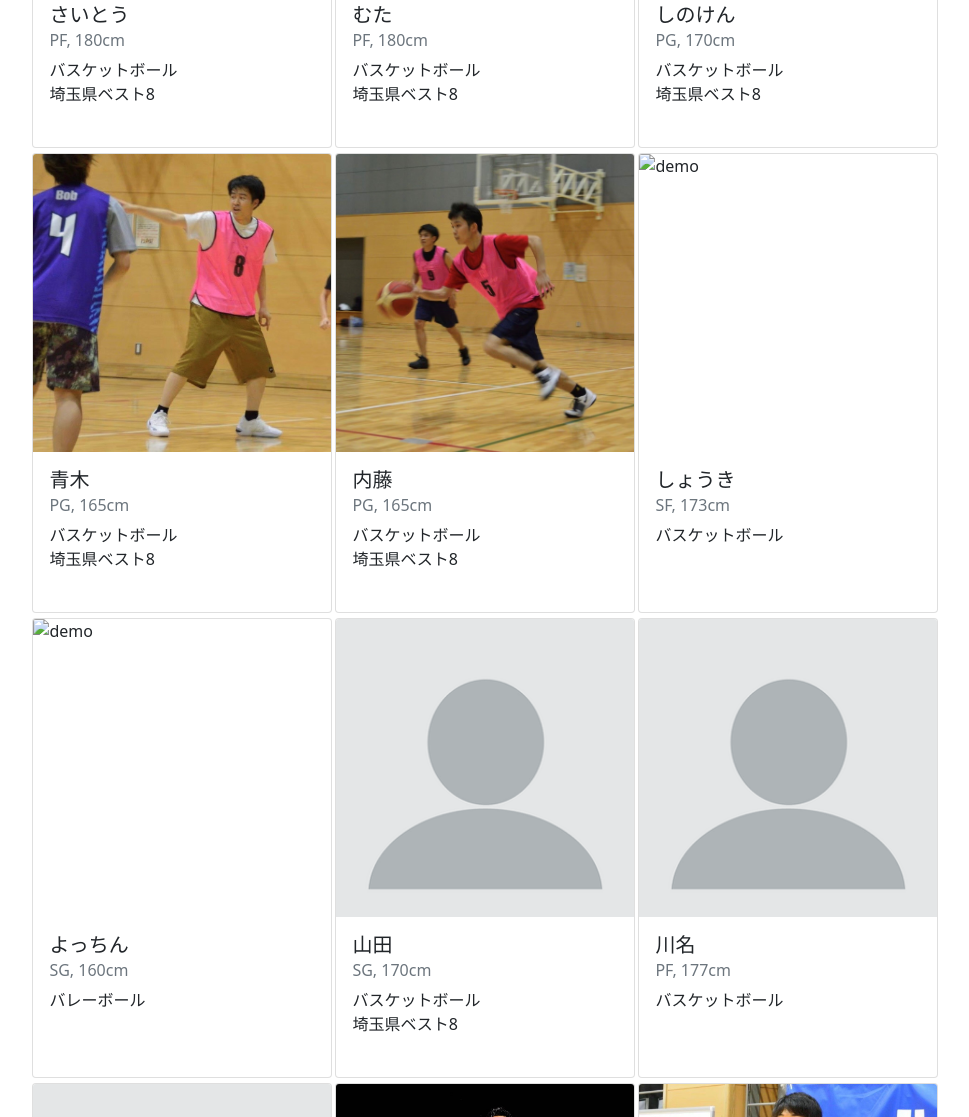
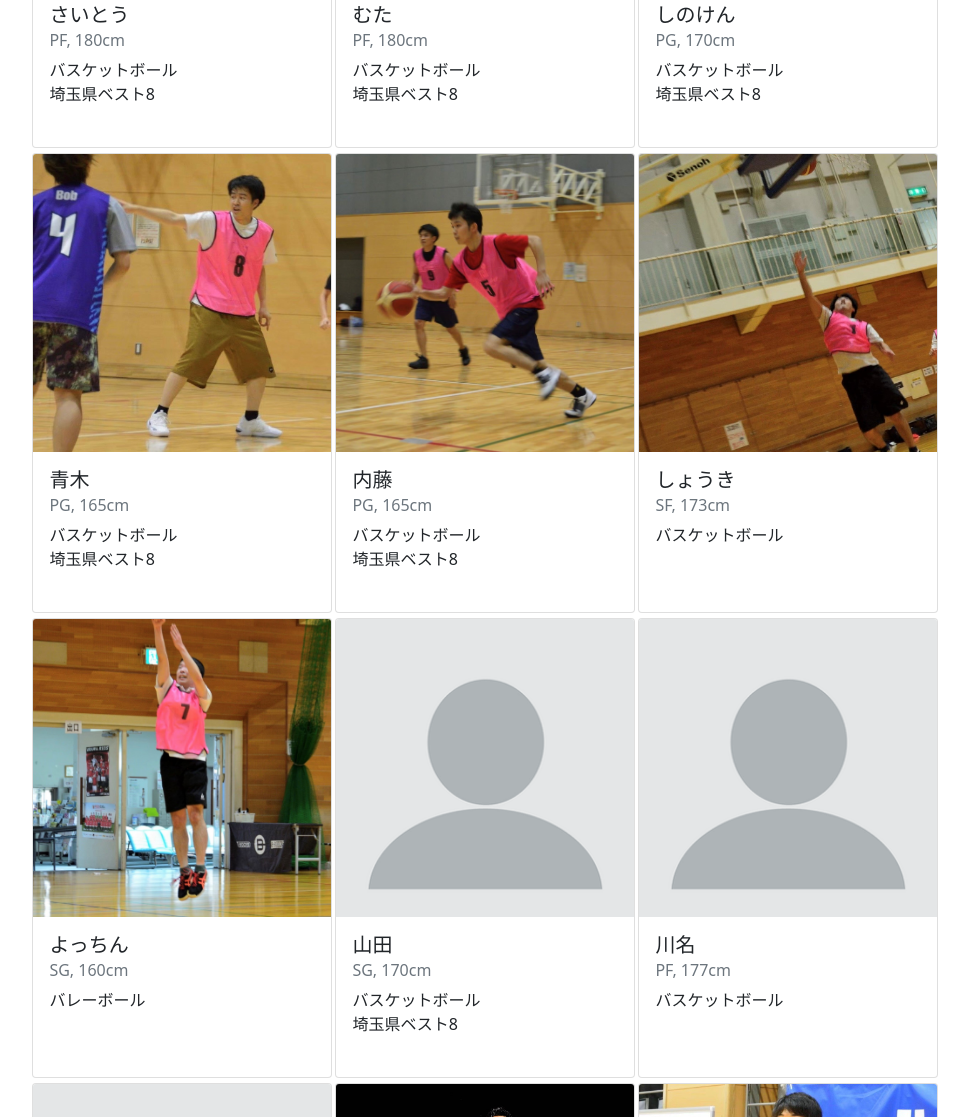
Before and after one commit to Tokoroteen/salchow, a plain HTML site: page member.html in a window 1280 px wide. Shown: the part 915-2032 px from the top of the page, without its empty margins (6-975 px from the left). Drawn offline with nearby package versions, Linux system fonts and the light colour scheme.

Commit message:
Update member.html

```diff
--- a/member.html
+++ b/member.html
@@ -51,9 +51,9 @@
 
                     <card-template img_src="./static/images/member/naito.jpg" member_name="内藤" basic="PG, 165cm" text="バスケットボール<br>埼玉県ベスト8"></card-template>
 
-                    <card-template img_src="./static/images/member/syoki.jpg" member_name="しょうき" basic="SF, 173cm" text="バスケットボール"></card-template>
+                    <card-template img_src="./static/images/member/shoki.jpg" member_name="しょうき" basic="SF, 173cm" text="バスケットボール"></card-template>
 
-                    <card-template img_src="./static/images/member/yochi.png" member_name="よっちん" basic="SG, 160cm" text="バレーボール"></card-template>
+                    <card-template img_src="./static/images/member/yochi.jpg" member_name="よっちん" basic="SG, 160cm" text="バレーボール"></card-template>
 
                     <card-template img_src="./static/images/member/demo.png" member_name="山田" basic="SG, 170cm" text="バスケットボール<br>埼玉県ベスト8"></card-template>
 
```
